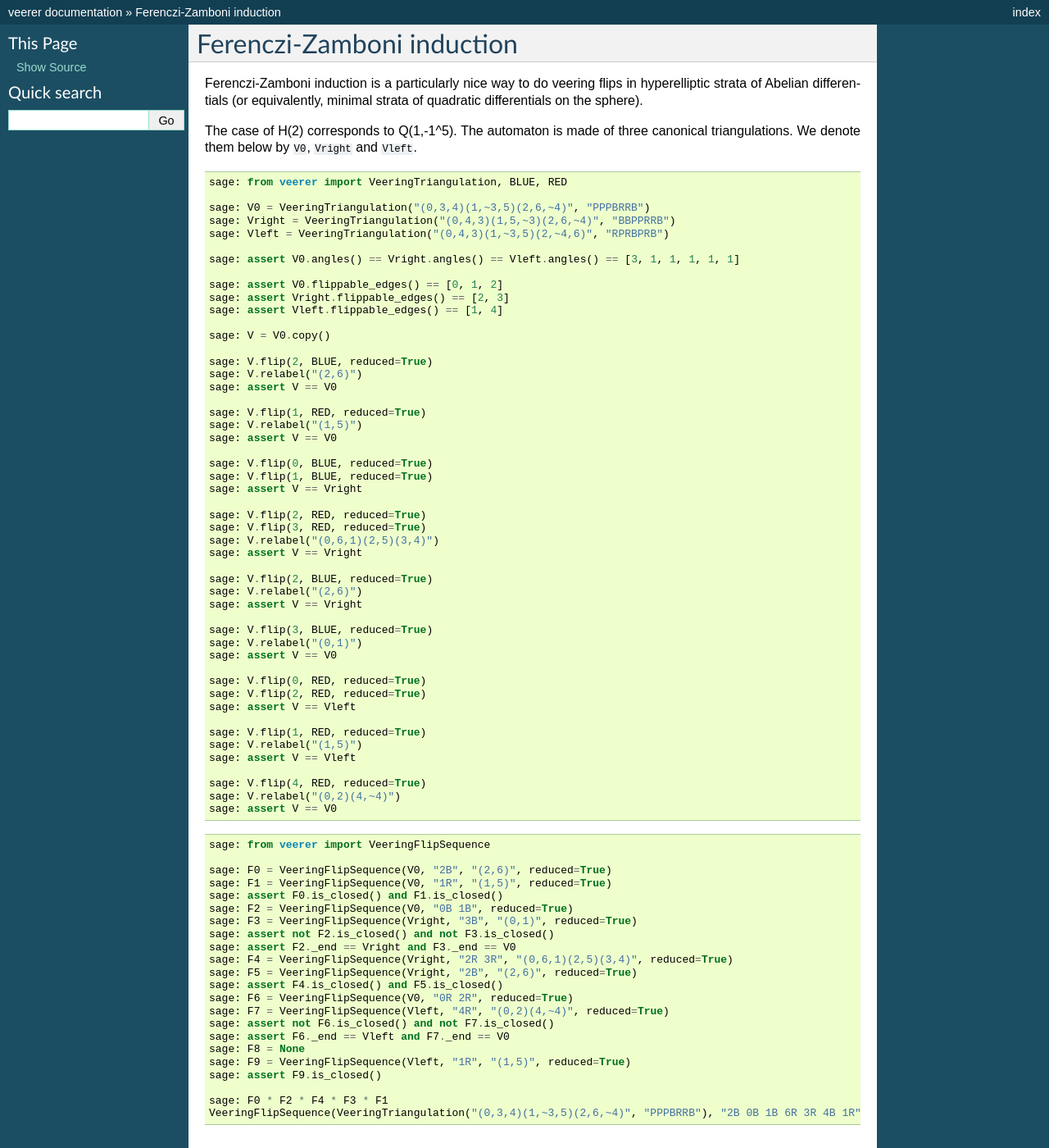
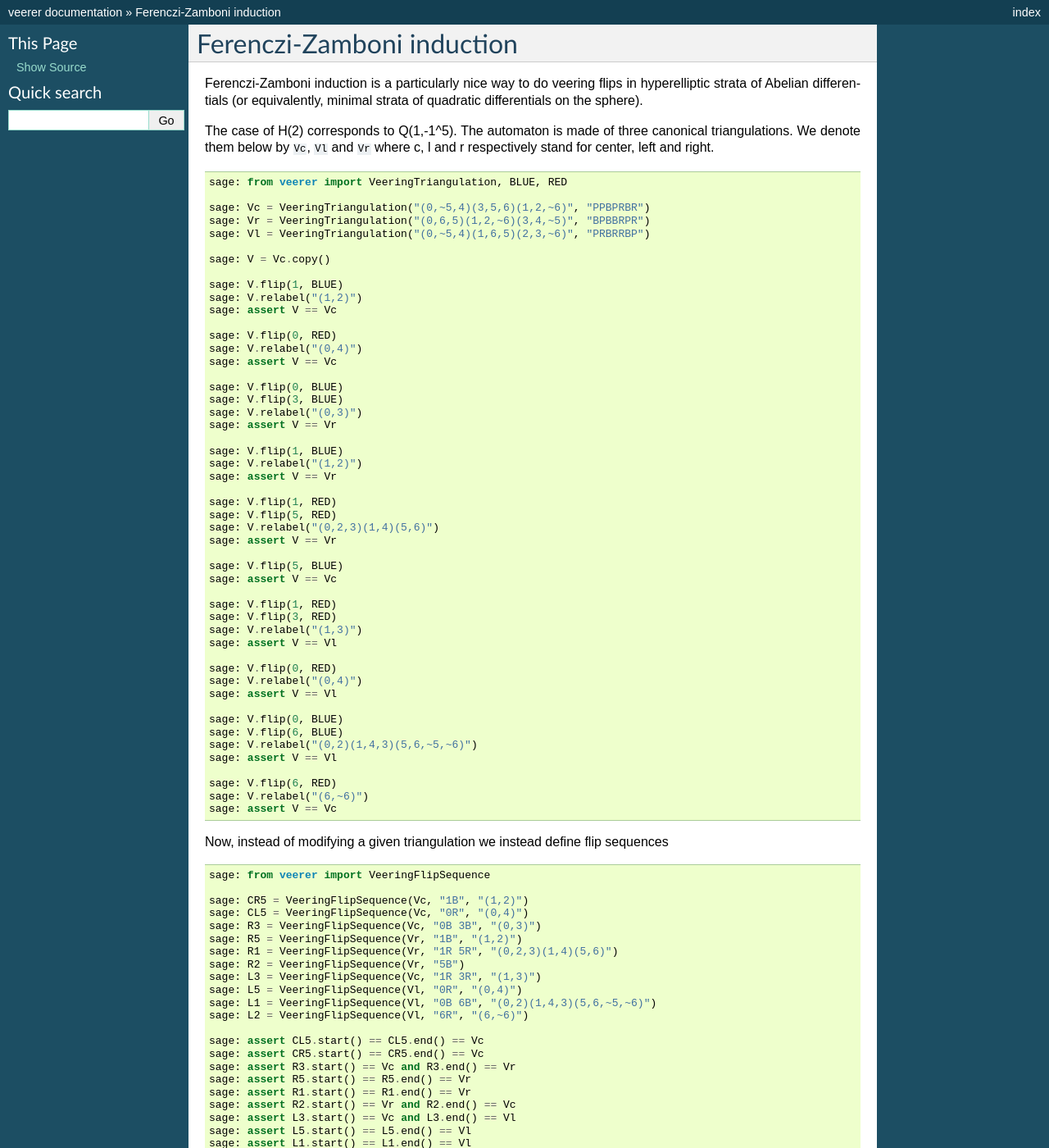
Before and after one commit to flatsurf/veerer, a Sphinx documentation site: the page built from docs/source/ferenczi_zamboni.rst, in a window 1280 px wide and 1400 px high. Shown: the whole window at 82% size. Built offline with Sphinx 7.4.7, drawn with Linux system fonts in a browser that asks for light colours; the version number could not be read and is left out; some of the changed text lies outside the part shown.

Commit message:
cleaning and improvement for VeeringFlipSequence

```diff
--- a/docs/source/ferenczi_zamboni.rst
+++ b/docs/source/ferenczi_zamboni.rst
@@ -9,83 +9,93 @@ flips in hyperelliptic strata of Abelian differentials (or equivalently,
 minimal strata of quadratic differentials on the sphere).
 
 The case of H(2) corresponds to Q(1,-1^5). The automaton is made of three
-canonical triangulations. We denote them below by ``V0``, ``Vright`` and
-``Vleft``.
+canonical triangulations. We denote them below by ``Vc``, ``Vl`` and
+``Vr`` where c, l and r respectively stand for center, left and right.
 
 ::
 
     sage: from veerer import VeeringTriangulation, BLUE, RED
 
-    sage: V0 = VeeringTriangulation("(0,3,4)(1,~3,5)(2,6,~4)", "PPPBRRB")
-    sage: Vright = VeeringTriangulation("(0,4,3)(1,5,~3)(2,6,~4)", "BBPPRRB")
-    sage: Vleft = VeeringTriangulation("(0,4,3)(1,~3,5)(2,~4,6)", "RPRBPRB")
+    sage: Vc = VeeringTriangulation("(0,~5,4)(3,5,6)(1,2,~6)", "PPBPRBR")
+    sage: Vr = VeeringTriangulation("(0,6,5)(1,2,~6)(3,4,~5)", "BPBBRPR")
+    sage: Vl = VeeringTriangulation("(0,~5,4)(1,6,5)(2,3,~6)", "PRBRRBP")
 
-    sage: assert V0.angles() == Vright.angles() == Vleft.angles() == [3, 1, 1, 1, 1, 1]
+    sage: V = Vc.copy()
 
-    sage: assert V0.flippable_edges() == [0, 1, 2]
-    sage: assert Vright.flippable_edges() == [2, 3]
-    sage: assert Vleft.flippable_edges() == [1, 4]
+    sage: V.flip(1, BLUE)
+    sage: V.relabel("(1,2)")
+    sage: assert V == Vc
 
-    sage: V = V0.copy()
+    sage: V.flip(0, RED)
+    sage: V.relabel("(0,4)")
+    sage: assert V == Vc
 
-    sage: V.flip(2, BLUE, reduced=True)
-    sage: V.relabel("(2,6)")
-    sage: assert V == V0
+    sage: V.flip(0, BLUE)
+    sage: V.flip(3, BLUE)
+    sage: V.relabel("(0,3)")
+    sage: assert V == Vr
 
-    sage: V.flip(1, RED, reduced=True)
-    sage: V.relabel("(1,5)")
-    sage: assert V == V0
+    sage: V.flip(1, BLUE)
+    sage: V.relabel("(1,2)")
+    sage: assert V == Vr
 
-    sage: V.flip(0, BLUE, reduced=True)
-    sage: V.flip(1, BLUE, reduced=True)
-    sage: assert V == Vright
+    sage: V.flip(1, RED)
+    sage: V.flip(5, RED)
+    sage: V.relabel("(0,2,3)(1,4)(5,6)")
+    sage: assert V == Vr
 
-    sage: V.flip(2, RED, reduced=True)
-    sage: V.flip(3, RED, reduced=True)
-    sage: V.relabel("(0,6,1)(2,5)(3,4)")
-    sage: assert V == Vright
+    sage: V.flip(5, BLUE)
+    sage: assert V == Vc
 
-    sage: V.flip(2, BLUE, reduced=True)
-    sage: V.relabel("(2,6)")
-    sage: assert V == Vright
+    sage: V.flip(1, RED)
+    sage: V.flip(3, RED)
+    sage: V.relabel("(1,3)")
+    sage: assert V == Vl
 
-    sage: V.flip(3, BLUE, reduced=True)
-    sage: V.relabel("(0,1)")
-    sage: assert V == V0
+    sage: V.flip(0, RED)
+    sage: V.relabel("(0,4)")
+    sage: assert V == Vl
 
-    sage: V.flip(0, RED, reduced=True)
-    sage: V.flip(2, RED, reduced=True)
-    sage: assert V == Vleft
+    sage: V.flip(0, BLUE)
+    sage: V.flip(6, BLUE)
+    sage: V.relabel("(0,2)(1,4,3)(5,6,~5,~6)")
+    sage: assert V == Vl
 
-    sage: V.flip(1, RED, reduced=True)
-    sage: V.relabel("(1,5)")
-    sage: assert V == Vleft
+    sage: V.flip(6, RED)
+    sage: V.relabel("(6,~6)")
+    sage: assert V == Vc
 
-    sage: V.flip(4, RED, reduced=True)
-    sage: V.relabel("(0,2)(4,~4)")
-    sage: assert V == V0
+Now, instead of modifying a given triangulation we instead define flip sequences
 
 ::
 
     sage: from veerer import VeeringFlipSequence
 
-    sage: F0 = VeeringFlipSequence(V0, "2B", "(2,6)", reduced=True)
-    sage: F1 = VeeringFlipSequence(V0, "1R", "(1,5)", reduced=True)
-    sage: assert F0.is_closed() and F1.is_closed()
-    sage: F2 = VeeringFlipSequence(V0, "0B 1B", reduced=True)
-    sage: F3 = VeeringFlipSequence(Vright, "3B", "(0,1)", reduced=True)
-    sage: assert not F2.is_closed() and not F3.is_closed()
-    sage: assert F2._end == Vright and F3._end == V0
-    sage: F4 = VeeringFlipSequence(Vright, "2R 3R", "(0,6,1)(2,5)(3,4)", reduced=True)
-    sage: F5 = VeeringFlipSequence(Vright, "2B", "(2,6)", reduced=True)
-    sage: assert F4.is_closed() and F5.is_closed()
-    sage: F6 = VeeringFlipSequence(V0, "0R 2R", reduced=True)
-    sage: F7 = VeeringFlipSequence(Vleft, "4R", "(0,2)(4,~4)", reduced=True)
-    sage: assert not F6.is_closed() and not F7.is_closed()
-    sage: assert F6._end == Vleft and F7._end == V0
-    sage: F8 = None
-    sage: F9 = VeeringFlipSequence(Vleft, "1R", "(1,5)", reduced=True)
-    sage: assert F9.is_closed()
+    sage: CR5 = VeeringFlipSequence(Vc, "1B", "(1,2)")
+    sage: CL5 = VeeringFlipSequence(Vc, "0R", "(0,4)")
+    sage: R3 = VeeringFlipSequence(Vc, "0B 3B", "(0,3)")
+    sage: R5 = VeeringFlipSequence(Vr, "1B", "(1,2)")
+    sage: R1 = VeeringFlipSequence(Vr, "1R 5R", "(0,2,3)(1,4)(5,6)")
+    sage: R2 = VeeringFlipSequence(Vr, "5B")
+    sage: L3 = VeeringFlipSequence(Vc, "1R 3R", "(1,3)")
+    sage: L5 = VeeringFlipSequence(Vl, "0R", "(0,4)")
+    sage: L1 = VeeringFlipSequence(Vl, "0B 6B", "(0,2)(1,4,3)(5,6,~5,~6)")
+    sage: L2 = VeeringFlipSequence(Vl, "6R", "(6,~6)")
 
-    sage: F0 * F2 * F4 * F3 * F1
-    VeeringFlipSequence(VeeringTriangulation("(0,3,4)(1,~3,5)(2,6,~4)", "PPPBRRB"), "2B 0B 1B 6R 3R 4B 1R", (0,6,1,5,2)(3,4)(~4,~3), reduced=True)
+    sage: assert CL5.start() == CL5.end() == Vc
+    sage: assert CR5.start() == CR5.end() == Vc
+    sage: assert R3.start() == Vc and R3.end() == Vr
+    sage: assert R5.start() == R5.end() == Vr
+    sage: assert R1.start() == R1.end() == Vr
+    sage: assert R2.start() == Vr and R2.end() == Vc
+    sage: assert L3.start() == Vc and L3.end() == Vl
+    sage: assert L5.start() == L5.end() == Vl
+    sage: assert L1.start() == L1.end() == Vl
+    sage: assert L2.start() == Vl and L2.end() == Vc
+
+They can be composed and one can check whether they define pseudo-Anosov homeomorphism::
+
+    sage: (R3 * R2 * CR5).is_pseudo_anosov()
+    False
+    sage: (R3 * R5 * R2 * L3 * L5 * L2).is_pseudo_anosov()
+    True
```
Also changed, not shown: .gitlab-ci.yml, 8 other files.
